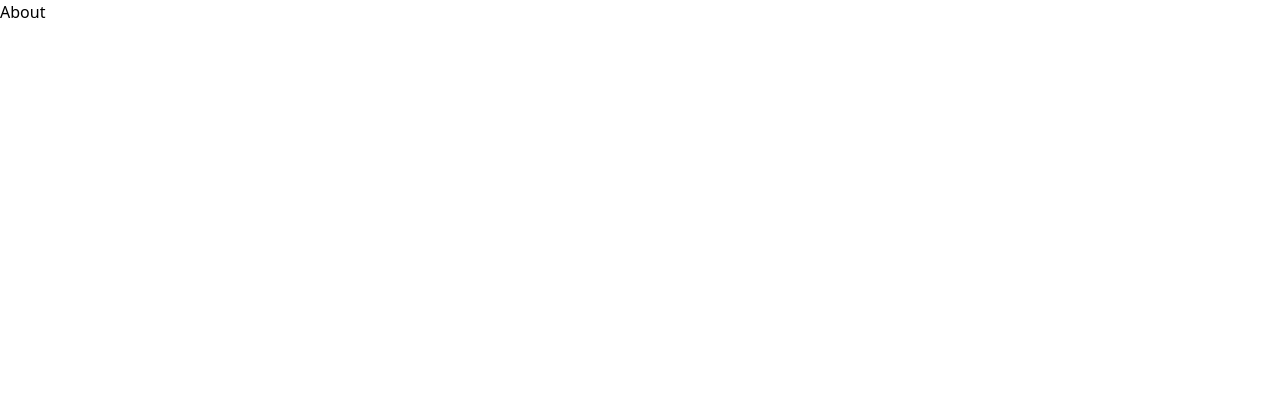
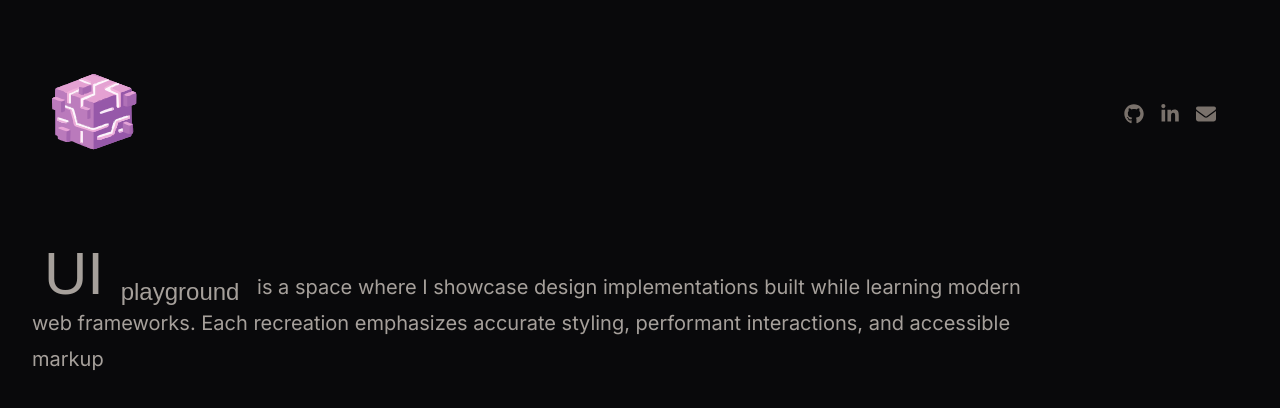
Before and after one commit to njokinjeri/ui-showcase, a React (Vite) app: page /about in a window 1280 px wide. Shown: the top 408 px of the page. Built offline with nearby package versions, Linux system fonts and the light colour scheme; a web font is replaced by a local one.

Commit message:
edit about copy

```diff
--- a/src/pages/About.jsx
+++ b/src/pages/About.jsx
@@ -1,7 +1,31 @@
+import Logo from "../components/Logo";
+import SocialLinks from "../components/SocialLinks";
+import {ArrowUpRight} from "lucide-react";
+
 
 const About = () => {
   return (
-    <div>About</div>
+    <article className="min-h-screen bg-zinc-950 text-white">
+      <nav className="flex gap-4 justify-between px-6 py-12">
+        <Logo />
+        <SocialLinks
+          className="px-10 py-14 text-stone-500"
+        />
+      </nav>
+      <div className="flex-1 px-8 py-4 w-full lg:w-5/6 flex flex-col gap-8 font-inter text-xl leading-9  text-stone-400">
+        <p>
+            <a
+              href="http://" /** add home url */
+              target="_blank"
+              rel="noopener noreferrer"
+              className="p-3 font-climate text-6xl "
+          >
+          UI <sub className="text-2xl">playground</sub>
+        </a> {" "} is a space where I showcase design implementations built while learning modern web frameworks.
+                  Each recreation emphasizes accurate styling, performant interactions, and accessible markup
+        </p>
+      </div>
+    </article>
   )
 }
 
```
